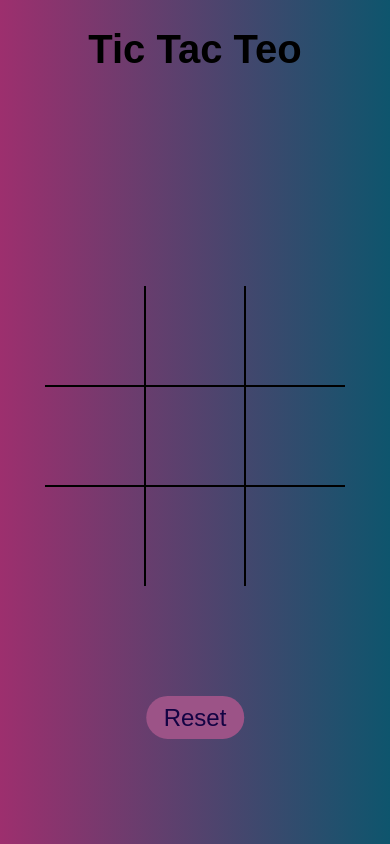
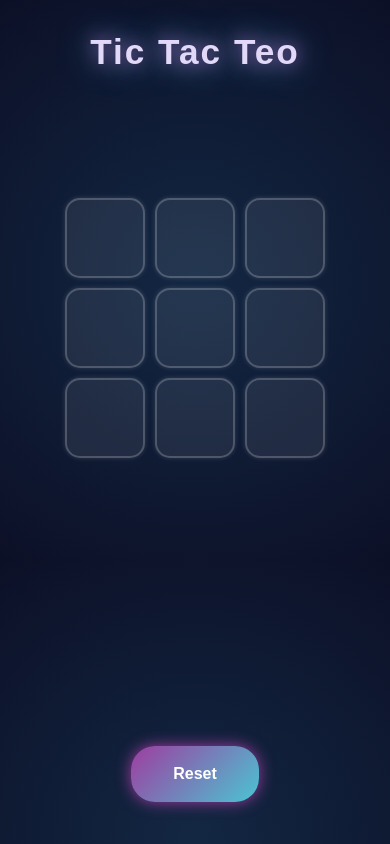
Before and after one commit to errajput/tic-tac-teo, a plain HTML site: page src/index.html in a window 390 px wide. Drawn offline with Linux system fonts and the light colour scheme.

Commit message:
Improve the style

```diff
--- a/src/style.css
+++ b/src/style.css
@@ -7,77 +7,96 @@
 :root {
     --cell-size: 100px;
     --mark-size: calc(var(--cell-size) * 0.9);
+    --primary: #9e3da0;
+    --secondary: #4ac5d3;
+    --accent: #e2d8f7;
 }
 
 body {
     margin: 0;
-    font-family: sans-serif;
-    background: linear-gradient(
-        270deg,
-        rgb(14, 85, 109) 0%,
-        rgb(157, 47, 110) 100%
-    );
+    font-family: "Poppins", sans-serif;
+    background: radial-gradient(circle at center, #132743, #0c1027);
+    color: #fff;
+    overflow: hidden;
+    display: flex;
+    flex-direction: column;
+    align-items: center;
 }
+
 h1 {
+    margin-top: 2rem;
     text-align: center;
-    font-size: 3rem;
+    font-size: 3.5rem;
+    letter-spacing: 2px;
+    color: var(--accent);
+    text-shadow: 0 0 10px var(--secondary), 0 0 30px var(--primary);
+    animation: glowPulse 3s ease-in-out infinite;
+}
+
+@keyframes glowPulse {
+    0%,
+    100% {
+        text-shadow: 0 0 10px var(--secondary), 0 0 20px var(--primary);
+    }
+    50% {
+        text-shadow: 0 0 20px var(--primary), 0 0 40px var(--secondary);
+    }
 }
 
 .board {
     width: 100vw;
-    height: 80vh;
+    height: 55vh;
     display: grid;
     justify-content: center;
     align-content: center;
     grid-template-columns: repeat(3, auto);
+    gap: 10px;
 }
 
 .cell {
     width: var(--cell-size);
     height: var(--cell-size);
-    border: 1px solid black;
+    border-radius: 15px;
+    border: 2px solid rgba(255, 255, 255, 0.2);
     display: flex;
     justify-content: center;
     align-items: center;
     position: relative;
     cursor: pointer;
+    background: rgba(255, 255, 255, 0.08);
+    transition: all 0.3s ease;
+    box-shadow: 0 0 5px rgba(255, 255, 255, 0.15);
 }
 
 .cell:hover {
-    background: linear-gradient(
-        270deg,
-        rgb(58, 158, 224) 0%,
-        rgb(177, 51, 181) 100%
-    );
+    transform: scale(1.1);
+    background: linear-gradient(135deg, var(--primary), var(--secondary));
+    box-shadow: 0 0 15px var(--secondary), 0 0 30px var(--primary);
 }
 
-.cell:first-child,
-.cell:nth-child(2),
-.cell:nth-child(3) {
-    border-top: none;
-}
-
-.cell:nth-child(3n + 1) {
-    border-left: none;
-}
-
-.cell:nth-child(3n + 3) {
-    border-right: none;
-}
-.cell:last-child,
-.cell:nth-child(8),
-.cell:nth-child(7) {
-    border-bottom: none;
-}
 .cell.x,
 .cell.circle {
     cursor: not-allowed;
+    animation: placed 0.3s ease-in-out;
 }
 
+@keyframes placed {
+    from {
+        transform: scale(0.6);
+        opacity: 0.3;
+    }
+    to {
+        transform: scale(1);
+        opacity: 1;
+    }
+}
+
+/* X and O styling */
 .cell.x::before,
 .cell.x::after,
 .cell.circle::before {
-    background-color: black;
+    background-color: var(--accent);
+    box-shadow: 0 0 10px var(--secondary);
 }
 
 .cell.x::before,
@@ -86,7 +105,9 @@ h1 {
     position: absolute;
     width: calc(var(--mark-size) * 0.15);
     height: var(--mark-size);
+    border-radius: 2px;
 }
+
 .cell.x::before {
     transform: rotate(45deg);
 }
@@ -94,80 +115,104 @@ h1 {
 .cell.x::after {
     transform: rotate(-45deg);
 }
+
 .cell.circle::before,
 .cell.circle::after {
     content: "";
     position: absolute;
     border-radius: 50%;
 }
+
 .cell.circle::before {
     width: var(--mark-size);
     height: var(--mark-size);
+    border: 8px solid var(--secondary);
+    box-shadow: 0 0 15px var(--secondary);
 }
+
 .cell.circle::after {
     width: calc(var(--mark-size) * 0.7);
     height: calc(var(--mark-size) * 0.7);
-    background: linear-gradient(
-        270deg,
-        rgb(140, 18, 108) 0%,
-        rgb(94, 115, 232) 100%
-    );
+    background: radial-gradient(circle at center, #132743, #0c1027);
 }
+
+/* Winning Message */
 .winningMessage {
     display: none;
     position: fixed;
-    top: 0;
-    left: 0;
-    right: 0;
-    bottom: 0;
-    background-color: rgba(80, 136, 240, 0.9);
+    inset: 0;
+    background: rgba(15, 20, 40, 0.95);
     justify-content: center;
     align-items: center;
-    color: rgb(30, 19, 160);
-    text-shadow: 1px 1px 2px black, 0 0 25px blue, 0 0 5px darkblue;
+    flex-direction: column;
+    text-align: center;
     font-size: 5rem;
-    flex-direction: column;
+    color: var(--accent);
+    animation: fadeIn 0.5s ease forwards;
 }
+
 .winningMessage.show {
     display: flex;
 }
+
+@keyframes fadeIn {
+    from {
+        opacity: 0;
+    }
+    to {
+        opacity: 1;
+    }
+}
+
 button {
-    height: 8vh;
-    width: 13rem;
-    font-size: 3rem;
+    height: 3.5rem;
+    width: 10rem;
+    font-size: 1.5rem;
+    font-weight: bold;
     border-radius: 1.5rem;
     border: none;
-    position: absolute;
-    bottom: 10%;
-    left: 50%;
-    transform: translate(-50%, -50%);
-    color: rgb(19, 3, 67);
-    background-color: rgb(138, 48, 113);
+    margin-top: 2rem;
+    color: white;
+    background: linear-gradient(135deg, var(--primary), var(--secondary));
     cursor: pointer;
-}
-button:hover {
-    background-color: rgb(199, 28, 218);
+    transition: all 0.3s ease;
+    box-shadow: 0 0 15px var(--primary);
 }
 
-@media only screen and (max-width:480px) {
-    h1{
-        text-align: center;
-        font-size: 2.5rem;
+button:hover {
+    transform: translateY(-3px) scale(1.05);
+    box-shadow: 0 0 20px var(--secondary), 0 0 40px var(--primary);
+}
+
+#reset {
+    position: absolute;
+    bottom: 5%;
+    left: 50%;
+    transform: translateX(-50%);
+}
+
+/*  Mobile Styles */
+@media only screen and (max-width: 480px) {
+    :root {
+        --cell-size: 80px;
     }
-    button{
-        font-size: 1.5rem;
+
+    h1 {
+        font-size: 2.2rem;
     }
-    #winningMessage{
-        font-size: 1.5rem;
 
+    button {
+        font-size: 1rem;
+        width: 8rem;
+    }
+
+    #winningMessage {
+        font-size: 2rem;
+        padding: 1rem;
     }
 }
-    @media only screen and (max-width:480px){
-
-        #reset {
-          background-color: rgb(156, 83, 135);;
-          height: 5%;
-          width: 25%;
-
-        }
-    }
+.highlight {
+    background: linear-gradient(135deg, #2bd2ff, #8ef6ff);
+    box-shadow: 0 0 25px #7de5ff, 0 0 50px #5cd8ff;
+    transform: scale(1.1);
+}
```
